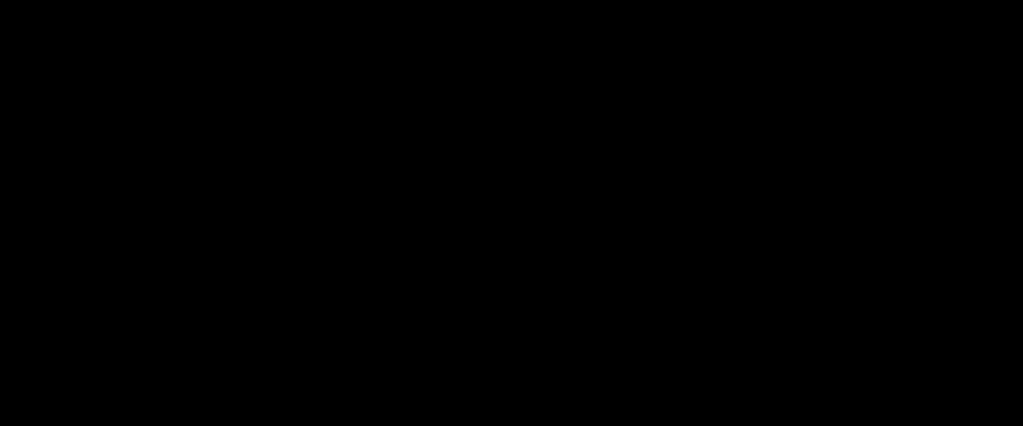
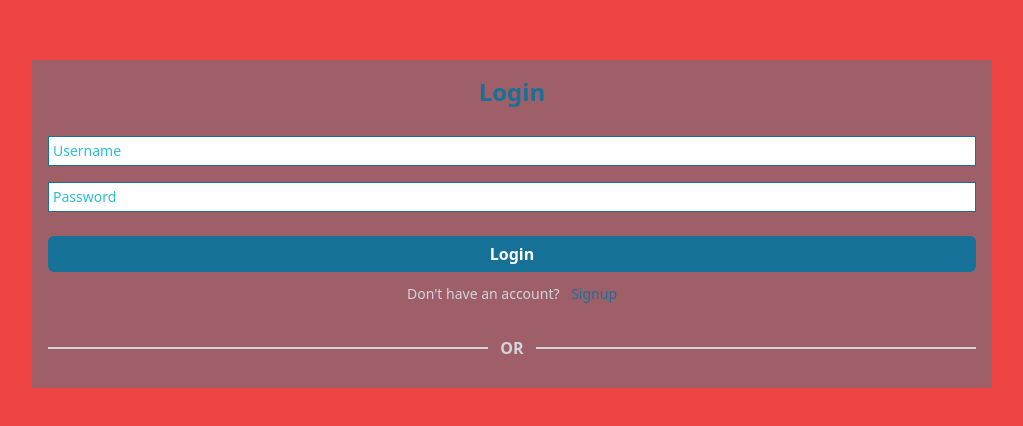
Before and after one commit to F-Naddaf/CRAC, a Vue app in the folder client/: page /login in a window 1280 px wide. Before the commit this address had no page. Shown: the part 176-602 px from the top of the page, without its empty margins (128-1151 px from the left). Built offline with nearby package versions, Linux system fonts and the light colour scheme.

Commit message:
Create Login Page

```diff
--- a/client/public/index.html
+++ b/client/public/index.html
@@ -4,10 +4,12 @@
     <meta charset="utf-8" />
     <meta http-equiv="X-UA-Compatible" content="IE=edge" />
     <meta name="viewport" content="width=device-width,initial-scale=1.0" />
+    <meta name="google-signin-client_id" content="830401754547-pk8426v0d7gp0ss0pd3vs2ou40vqnfmh.apps.googleusercontent.com">
     <link rel="icon" href="<%= BASE_URL %>favicon.ico" />
     <title><%= htmlWebpackPlugin.options.title %></title>
+    <script src="https://apis.google.com/js/platform.js" async defer></script>
   </head>
-  <body class="bg-black">
+  <body class="bg-red-500">
     <noscript>
       <strong
         >We're sorry but <%= htmlWebpackPlugin.options.title %> doesn't work
@@ -19,6 +21,5 @@
       class="flex justify-center items-center w-screen h-screen"
       id="app"
     ></div>
-    <!-- built files will be auto injected -->
   </body>
 </html>
--- a/client/public/style.css
+++ b/client/public/style.css
@@ -533,12 +533,28 @@
   display: flex;
 }
 
+.h-3\/4 {
+  height: 75%;
+}
+
+.h-full {
+  height: 100%;
+}
+
 .h-screen {
   height: 100vh;
 }
 
+.w-1\/2 {
+  width: 50%;
+}
+
 .w-48 {
   width: 12rem;
+}
+
+.w-full {
+  width: 100%;
 }
 
 .w-screen {
@@ -557,9 +573,13 @@
   justify-content: center;
 }
 
-.bg-black {
+.bg-red-500 {
   --tw-bg-opacity: 1;
-  background-color: rgb(0 0 0 / var(--tw-bg-opacity));
+  background-color: rgb(239 68 68 / var(--tw-bg-opacity));
+}
+
+.p-1 {
+  padding: 0.25rem;
 }
 
 .text-lg {
@@ -581,17 +601,18 @@
   color: rgb(107 114 128 / var(--tw-text-opacity));
 }
 
-.antialiased {
-  -webkit-font-smoothing: antialiased;
-  -moz-osx-font-smoothing: grayscale;
+.primaryLink {
+  display: flex;
+  height: 2.25rem;
+  width: 100%;
+  align-items: center;
+  justify-content: center;
+  border-radius: 0.375rem;
+  --tw-bg-opacity: 1;
+  background-color: rgb(186 47 116 / var(--tw-bg-opacity));
 }
 
-.grayscale {
-  --tw-grayscale: grayscale(100%);
-  filter: var(--tw-blur) var(--tw-brightness) var(--tw-contrast) var(--tw-grayscale) var(--tw-hue-rotate) var(--tw-invert) var(--tw-saturate) var(--tw-sepia) var(--tw-drop-shadow);
-}
-
-.link {
+.primaryLinkHover {
   display: flex;
   height: 2.25rem;
   width: 100%;
@@ -601,3 +622,60 @@
   --tw-bg-opacity: 1;
   background-color: rgb(230 124 177 / var(--tw-bg-opacity));
 }
+
+.secondaryLink {
+  display: flex;
+  height: 2.25rem;
+  width: 100%;
+  align-items: center;
+  justify-content: center;
+  border-radius: 0.375rem;
+  --tw-bg-opacity: 1;
+  background-color: rgb(22 113 153 / var(--tw-bg-opacity));
+}
+
+.secondaryLinkHover {
+  display: flex;
+  height: 2.25rem;
+  width: 100%;
+  align-items: center;
+  justify-content: center;
+  border-radius: 0.375rem;
+  --tw-bg-opacity: 1;
+  background-color: rgb(40 191 210 / var(--tw-bg-opacity));
+}
+
+.authForm {
+  @aplly flex flex-col justify-center items-center w-full bg-gray-500 w-3/4 h-fitContent p-4
+
+}
+
+@media (min-width: 640px) {
+  .sm\:w-1\/2 {
+    width: 50%;
+  }
+
+  .sm\:w-3\/4 {
+    width: 75%;
+  }
+}
+
+@media (min-width: 768px) {
+  .md\:w-1\/2 {
+    width: 50%;
+  }
+
+  .md\:w-1\/3 {
+    width: 33.333333%;
+  }
+}
+
+@media (min-width: 1024px) {
+  .lg\:w-1\/3 {
+    width: 33.333333%;
+  }
+
+  .lg\:w-1\/4 {
+    width: 25%;
+  }
+}
--- a/client/src/App.vue
+++ b/client/src/App.vue
@@ -1,5 +1,5 @@
 <template>
-  <div class="w-screen h-screen flex items-center">
+  <div class="w-screen h-screen flex items-center justify-center">
     <router-view />
   </div>
 </template>
--- a/client/src/assets/tailwind.css
+++ b/client/src/assets/tailwind.css
@@ -9,9 +9,18 @@
 .primaryLinkHover {
   @apply flex justify-center items-center bg-primary-200 w-full h-9 rounded-md
 }
+.welcomeCard {
+  @apply w-1/2 sm:w-1/2 md:w-1/3 lg:w-1/4 h-3/4 flex flex-col justify-center items-center m-auto
+}
 .secondaryLink {
   @apply flex justify-center items-center bg-secondary-100 w-full h-9 rounded-md
 }
 .secondaryLinkHover {
   @apply flex justify-center items-center bg-secondary-200 w-full h-9 rounded-md
 }
+.authForm {
+  @apply flex flex-col justify-center items-center w-full bg-gray-500 w-3/4 h-auto p-4 bg-opacity-60
+}
+.placeholder {
+  @apply text-sm font-medium p-1 m-2 w-full placeholder-secondary-200 border border-secondary-100
+}
--- /dev/null
+++ b/client/src/components/FormInput.vue
@@ -0,0 +1,10 @@
+<template>
+  <input :placeholder="placeholder" required class="placeholder"/>
+</template>
+
+<script>
+export default {
+name: "FormInput",
+props: ["placeholder"]
+}
+</script>
--- a/client/src/router/index.js
+++ b/client/src/router/index.js
@@ -1,6 +1,6 @@
 import { createRouter, createWebHistory } from "vue-router";
 import WelcomePage from "../views/WelcomePage.vue";
-import AccessAccount from "../views/AccessAccount.vue";
+import LoginPage from "../views/LoginPage.vue";
 
 const routes = [
   {
@@ -9,9 +9,9 @@
     component: WelcomePage,
   },
   {
-    path: "/account",
-    name: "AccessAccount",
-    component: AccessAccount,
+    path: "/login",
+    name: "LoginPage",
+    component: LoginPage,
   },
 ];
 
--- a/client/src/views/AccessAccount.vue
+++ /dev/null
@@ -1,20 +0,0 @@
-<template>
-  <div class="flex flex-col justify-center items-center w-1/2 sm:w-3/4 md:w-1/2 lg:w-1/2 m-auto">
-    <router-link
-      class="primaryLink mt-24"
-      to="/"
-      ><h1 class="text-lg font-semibold text-gray-300">Login</h1></router-link
-    >
-    <router-link
-      class="secondaryLink mt-3"
-      to="/"
-      ><h1 class="text-lg font-semibold text-gray-300">SignUp</h1></router-link
-    >
-  </div>
-</template>
-
-<script>
-export default {
-  name: "AccessAccount"
-}
-</script>
--- /dev/null
+++ b/client/src/views/LoginPage.vue
@@ -0,0 +1,48 @@
+<template>
+  <div class="flex flex-col justify-center items-center w-full h-full">
+    <form class="authForm">
+      <h1 class="mb-5 text-2xl font-bold text-secondary-100">Login</h1>
+      <FormInput v-for="input in inputs" :key="input.id" :placeholder="input.placeholder"/>
+      <button class="secondaryLink rounded-lg text-white font-semibold mt-4">Login</button>
+      <span class="text-sm mt-3 text-gray-300">Don't have an account?
+        <router-link class="pl-2 text-secondary-100" to="/">Signup</router-link>
+      </span>
+      <div class="flex items-center justify-between w-full mt-5">
+        <span class="w-1/2 h-0.5 bg-gray-300"></span>
+        <p class="font-bold p-3 text-gray-300">OR</p>
+        <span class="w-1/2 h-0.5 bg-gray-300"></span>
+      </div>
+    </form>
+  </div>
+</template>
+
+<script>
+import FormInput from "../components/FormInput.vue"
+export default {
+name: "LoginPage",
+data() {
+  const inputs = [{
+    id: 1,
+    name: 'username',
+    type: 'text',
+    placeholder: 'Username'
+  },
+  {
+    id: 2,
+    name: 'password',
+    type: 'text',
+    placeholder: 'Password'
+  }]
+  return {
+    inputs
+  }
+},
+components: {
+  FormInput
+}
+}
+</script>
+
+<style>
+
+</style>
--- a/client/src/views/WelcomePage.vue
+++ b/client/src/views/WelcomePage.vue
@@ -1,10 +1,10 @@
 <template>
-  <div class="sm:w-1/2 h-3/4 flex flex-col justify-center items-center m-auto">
+  <div class="welcomeCard">
     <p class="text-gray-500 text-lg mb-9">Welcome to</p>
     <img class="w-48" src="../../public/img/logo.png" alt="logo" />
     <router-link
     class="primaryLink mt-24"
-    to="/account"
+    to="/login"
     ><h1 class="text-lg font-semibold text-gray-300">Get Start</h1></router-link
     >
   </div>
```
Also changed, not shown: client/public/img/logo.png.
